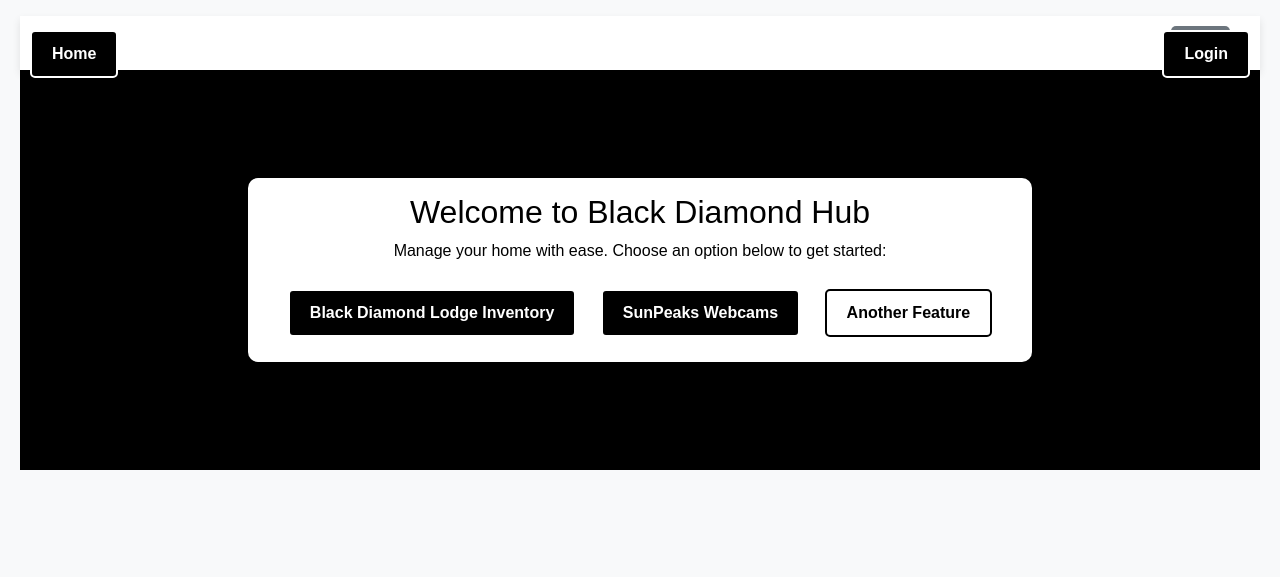
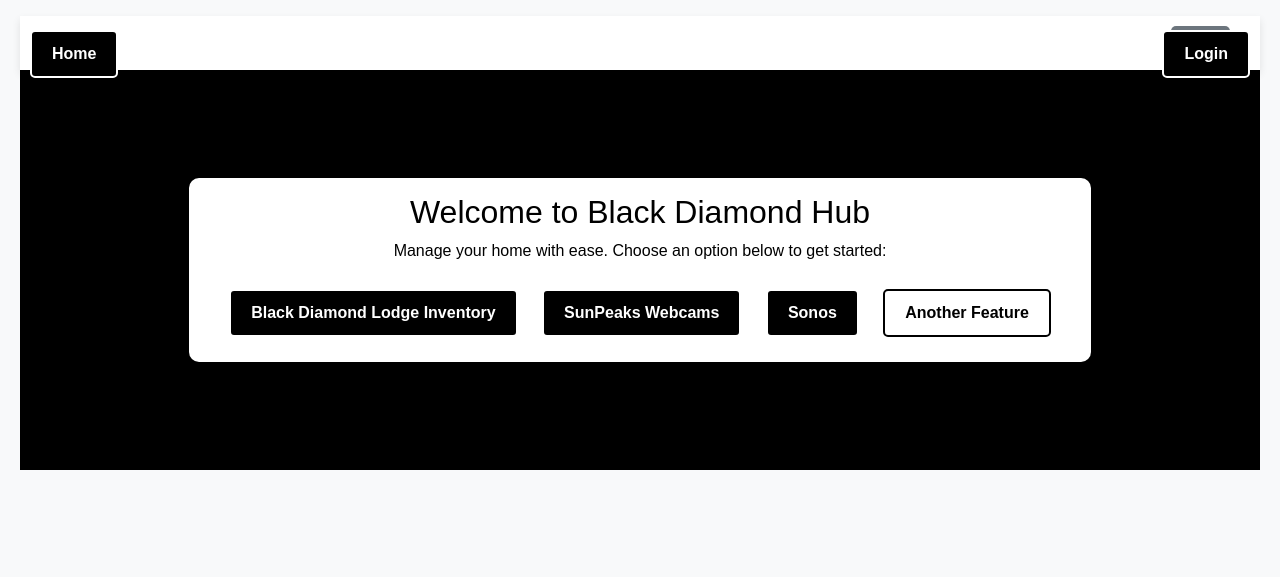
Before and after one commit to sslivins/BlackDiamondHub, a Django app: page / in a window 1280 px wide. Shown: the top 577 px of the page. Run offline with Django 5.2, Linux system fonts and the light colour scheme; data that the repository does not hold is empty; some libraries are stand-ins or nearby versions.

Commit message:
added sonos to landing page

```diff
--- a/sonos_control/templates/sonos.html
+++ b/sonos_control/templates/sonos.html
@@ -13,7 +13,6 @@
           background-color: #f4f4f4;
           margin: 0;
           padding: 20px;
-          overflow: hidden;
       }
 
       h1 {
--- a/templates/index.html
+++ b/templates/index.html
@@ -164,6 +164,7 @@
             <p>Manage your home with ease. Choose an option below to get started:</p>
             <a href="{% url 'inventory' %}" class="btn">Black Diamond Lodge Inventory</a>
             <a href="{% url 'webcams' %}" class="btn">SunPeaks Webcams</a>
+            <a href="{% url 'sonos_control' %}" class="btn">Sonos</a>
             <a href="#" class="btn btn-secondary">Another Feature</a>
         </div>
     </div>
```
